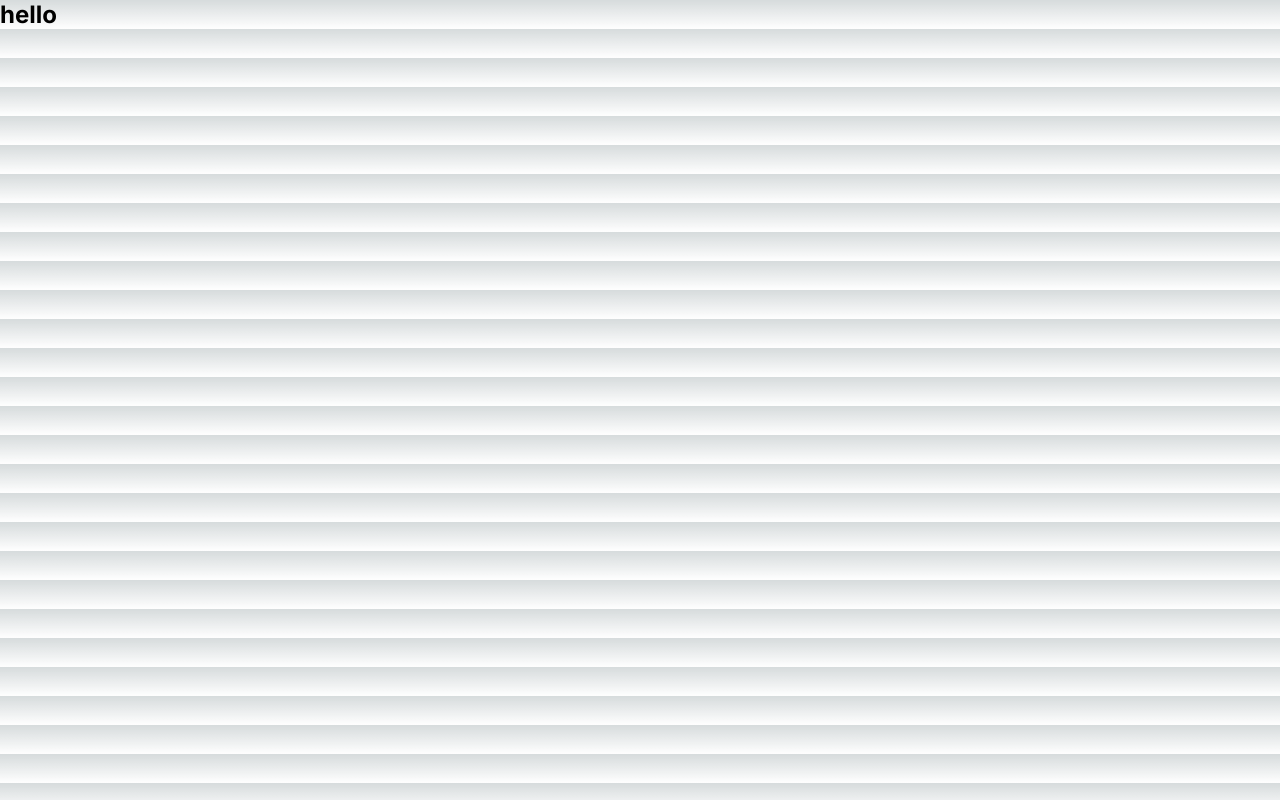
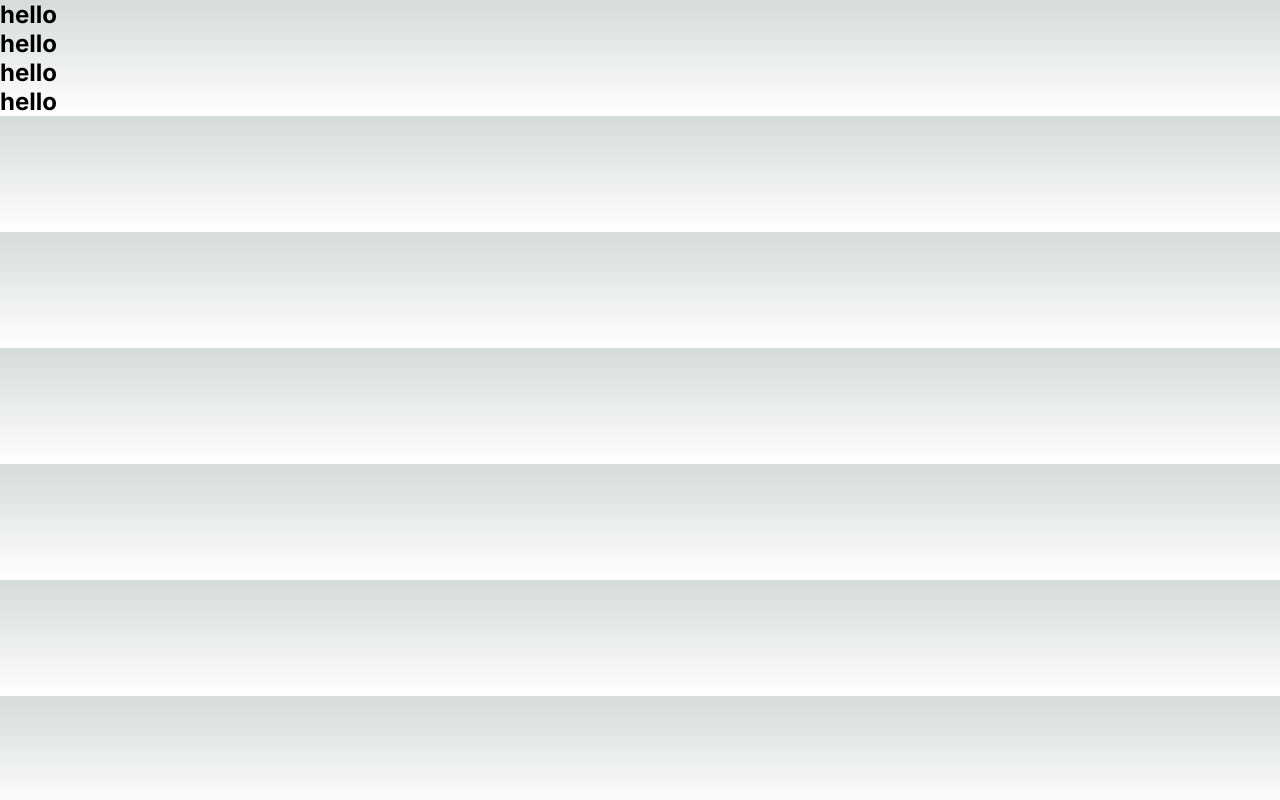
Before and after one commit to funny-jump/funny-check, a Next.js app: page / in a window 1280 px wide. Built offline with nearby package versions, Linux system fonts and the light colour scheme.

Commit message:
test 3
3

```diff
--- a/app/page.js
+++ b/app/page.js
@@ -1,6 +1,9 @@
 const Home = () => {
   return (
     <div>
+      <h2>hello</h2>
+      <h2>hello</h2>
+      <h2>hello</h2>
       <h2>hello</h2>
     </div>
   );
```
